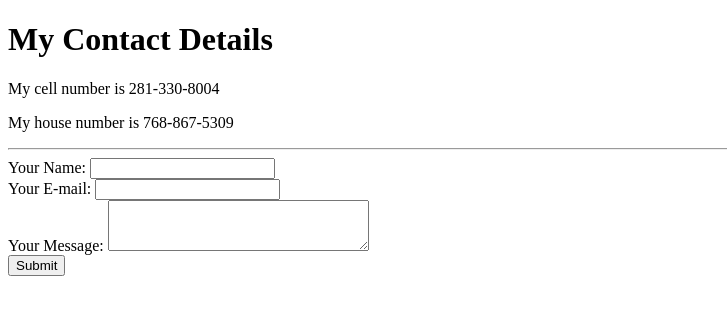
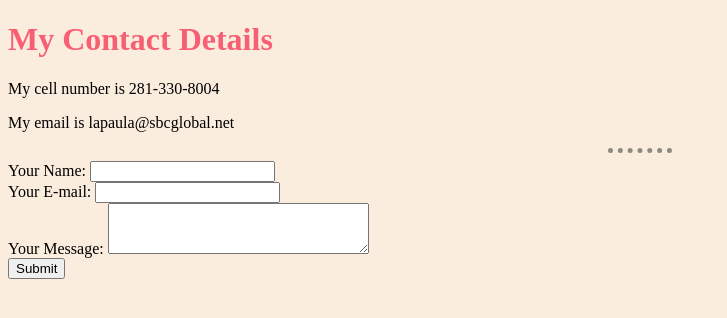
Before and after one commit to ryvre75/cv, a plain HTML site: page My-info.html in a window 1280 px wide. Shown: the whole page, without its empty margins (0-727 px from the left). Drawn offline with Linux system fonts and the light colour scheme; files that its build step writes are made by us from their sources.

Commit message:
secondary pages

```diff
--- a/My-info.html
+++ b/My-info.html
@@ -4,12 +4,13 @@
     <meta charset="UTF-8">
     <meta http-equiv="X-UA-Compatible" content="IE=edge">
     <meta name="viewport" content="width=device-width, initial-scale=1.0">
-    <title>Document</title>
+    <title>My Information</title>
+    <link rel="stylesheet" href="css/styles.css">
 </head>
 <body>
     <h1>My Contact Details</h1>
     <p> My cell number is 281-330-8004</p>
-    <p>My house number is 768-867-5309</p>
+    <p>My email is lapaula@sbcglobal.net </p>
     <hr>
     <form action="mailto:lapaula@sbcglobal.net" method="post" enctype="text/plain">
         <label> Your Name:</label>
--- /dev/null
+++ b/styles.css
@@ -0,0 +1,20 @@
+
+body {
+    background-color:#fbedde;
+    }
+hr {
+
+    border-style: none;
+    border-top-style: dotted;
+    height: 0px;
+    width: 5%;
+    border-color: rgb(140, 137, 127);
+    border-width: 5px;
+    }
+h1 {
+    color: #F85F73;
+}
+
+h3 {
+    color: #928A97;
+}
```
Also changed, not shown: HOBBIES.html (+2 -0 lines), propic2.png.
